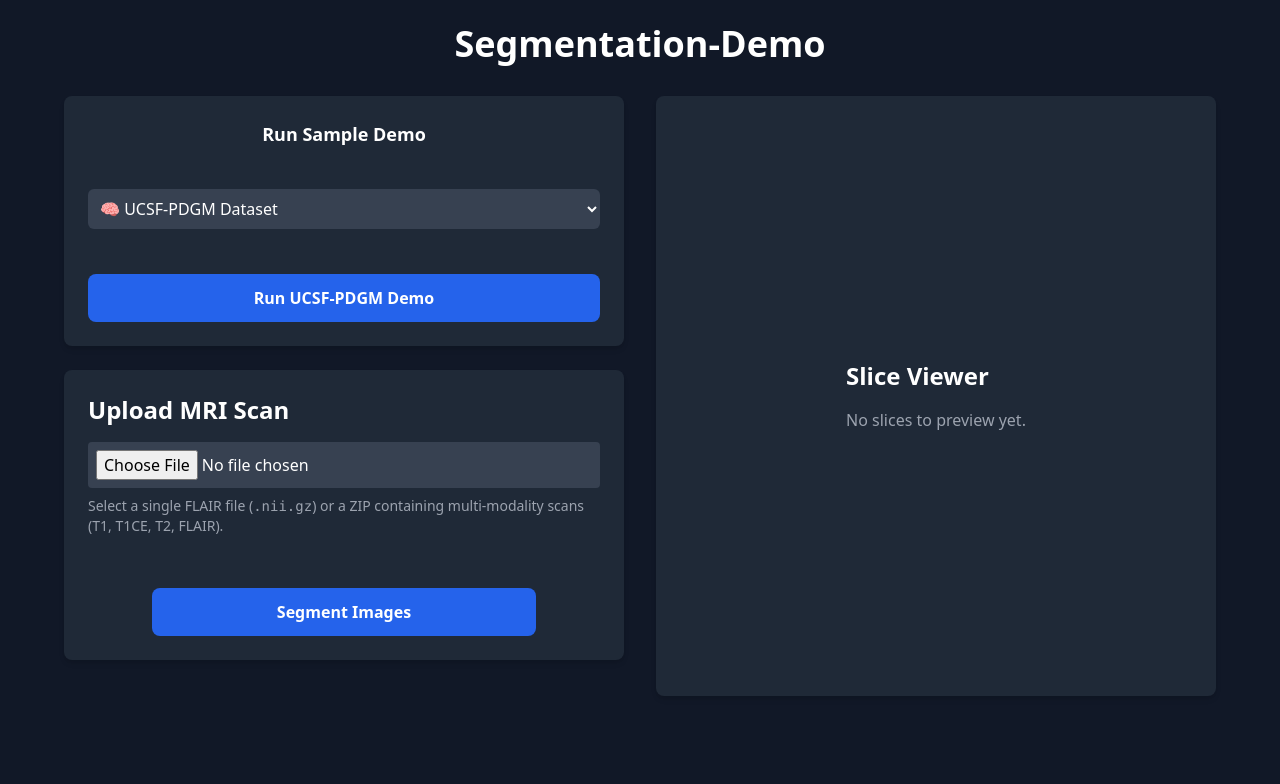
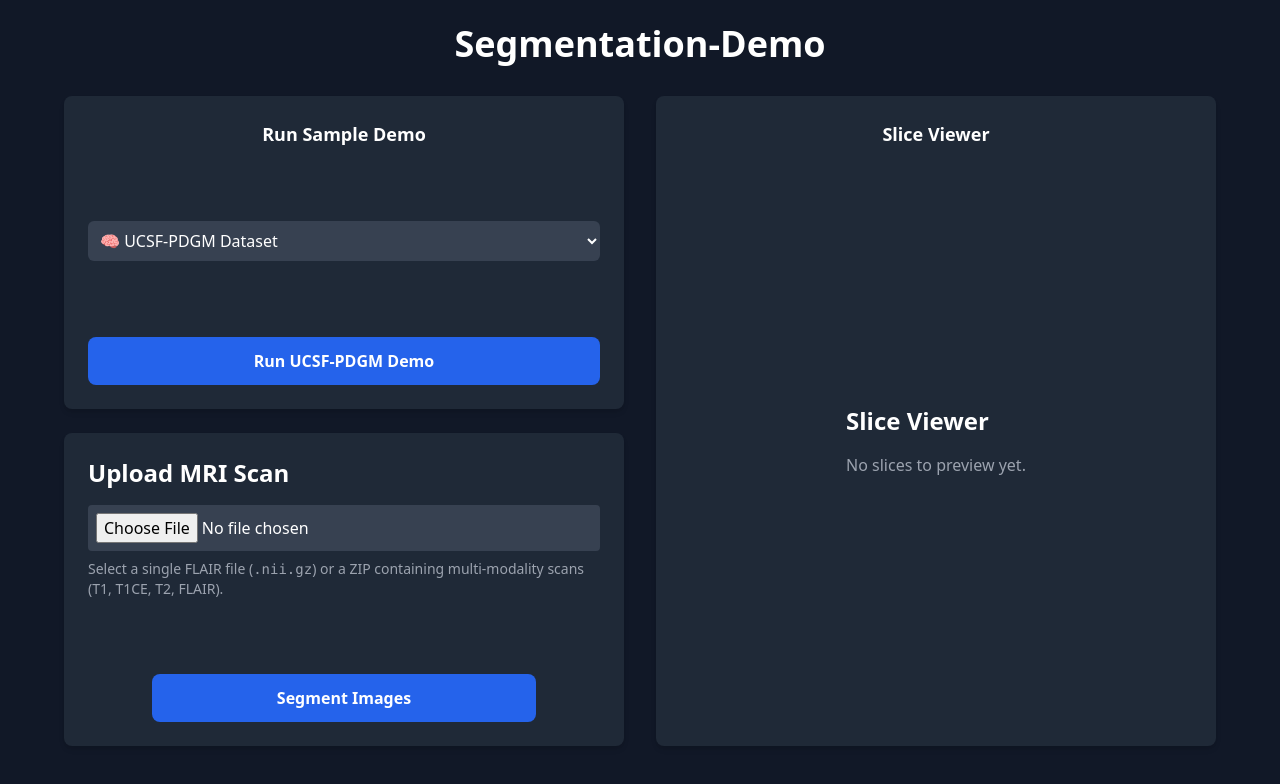
Before and after one commit to AnkithBinagekar/scanfusion-demo-image_overlay, a React (Create React App) app: page /fusion in a window 1280 px wide. Shown: the top 784 px of the page. Built offline with nearby package versions, Linux system fonts and the light colour scheme; no server answers; the HTML template or start-up script is replaced by a standard one.

Commit message:
Minor UI Fix

```diff
--- a/src/pages/FusionPage.jsx
+++ b/src/pages/FusionPage.jsx
@@ -10,12 +10,11 @@ const API_URL = process.env.REACT_APP_API_URL;
 
 const FusionPage = () => {
   const navigate = useNavigate();
-  const { setProcessedImages, processedImages } = useContext(ImageContext);
+  const { setProcessedImages } = useContext(ImageContext);
   const [isDemoLoading, setIsDemoLoading] = useState(false);
   const [selectedDemo, setSelectedDemo] = useState("UCSF-PDGM");
   const [showResultButton, setShowResultButton] = useState(false);
 
-  // ✅ Run Sample Demo
   const handleRunDemo = async () => {
     try {
       setIsDemoLoading(true);
@@ -32,7 +31,7 @@ const FusionPage = () => {
       }
 
       setProcessedImages(response.data);
-      setShowResultButton(true); // show the results button
+      setShowResultButton(true);
       alert(`✅ ${selectedDemo} demo completed successfully!`);
     } catch (error) {
       console.error("❌ Demo run failed:", error);
@@ -44,17 +43,16 @@ const FusionPage = () => {
 
   return (
     <div className="min-h-screen bg-gray-900 text-white p-6 flex flex-col items-center">
-      {/* Title */}
       <h1 className="text-4xl font-bold text-center mb-8 text-white">
         Segmentation-Demo
       </h1>
 
       {/* ✅ Two-column layout */}
       <div className="grid grid-cols-1 md:grid-cols-2 gap-8 w-full max-w-6xl">
-        {/* LEFT SIDE — two stacked cards */}
-        <div className="flex flex-col gap-6">
+        {/* LEFT SIDE — stacked panels */}
+        <div className="flex flex-col gap-6 justify-between h-[650px]">
           {/* 🧠 Run Sample Demo */}
-          <div className="bg-gray-800 p-6 rounded-lg shadow-md flex flex-col justify-between min-h-[250px]">
+          <div className="bg-gray-800 p-6 rounded-lg shadow-md flex flex-col justify-between flex-1">
             <h2 className="text-lg font-semibold mb-3 text-center">
               Run Sample Demo
             </h2>
@@ -115,7 +113,7 @@ const FusionPage = () => {
           </div>
 
           {/* 📂 Upload MRI Scan */}
-          <div className="bg-gray-800 p-6 rounded-lg shadow-md flex flex-col justify-between min-h-[290px]">
+          <div className="bg-gray-800 p-6 rounded-lg shadow-md flex flex-col justify-between flex-1">
             <div className="flex-1 overflow-hidden">
               <UploadSection />
             </div>
@@ -126,22 +124,33 @@ const FusionPage = () => {
         </div>
 
         {/* 🖼️ Slice Viewer */}
-        <div className="bg-gray-800 p-6 rounded-lg shadow-md flex flex-col items-center justify-center h-[600px]">
-          <div className="w-full h-full flex flex-col items-center justify-center overflow-hidden">
-            <div className="flex-1 w-full flex items-center justify-center overflow-hidden">
-              <div className="w-full max-h-full flex justify-center items-center">
+        <div className="bg-gray-800 p-6 rounded-lg shadow-md flex flex-col justify-between h-[650px] overflow-hidden">
+          <div className="flex flex-col h-full">
+            {/* ✅ Slice Viewer Title Always Visible */}
+            <h2 className="text-lg font-semibold text-center mb-3">
+              Slice Viewer
+            </h2>
+
+            {/* Image and Controls */}
+            <div className="flex-1 overflow-hidden flex flex-col items-center justify-center">
+              <div className="w-full h-full flex justify-center items-center overflow-hidden">
+                {/* Ensures auto-scaling */}
+                <div className="max-w-full max-h-full flex justify-center items-center">
                   <SliceViewer />
                 </div>
               </div>
+            </div>
 
-            {/* View Detailed Results Button */}
+            {/* ✅ Results Button inside box */}
             {showResultButton && (
+              <div className="flex justify-center mt-4 mb-1">
                 <button
                   onClick={() => navigate("/results")}
-                className="mt-6 bg-green-600 hover:bg-green-700 text-white py-2 px-5 rounded-lg font-semibold transition"
+                  className="bg-green-600 hover:bg-green-700 text-white py-2 px-5 rounded-lg font-semibold transition"
                 >
                   🧩 Open Detailed View
                 </button>
+              </div>
             )}
           </div>
         </div>
```
Lines whose indentation alone changed are shown as unchanged.
